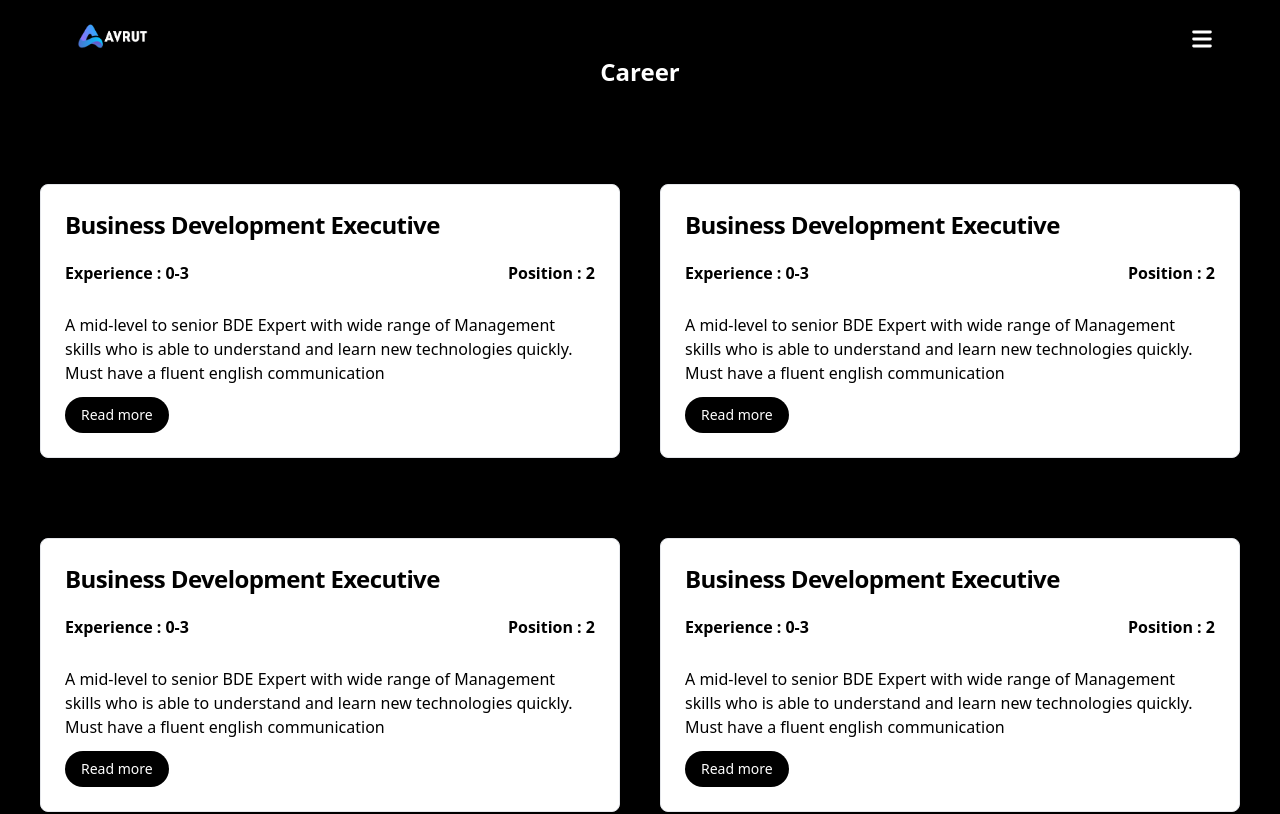
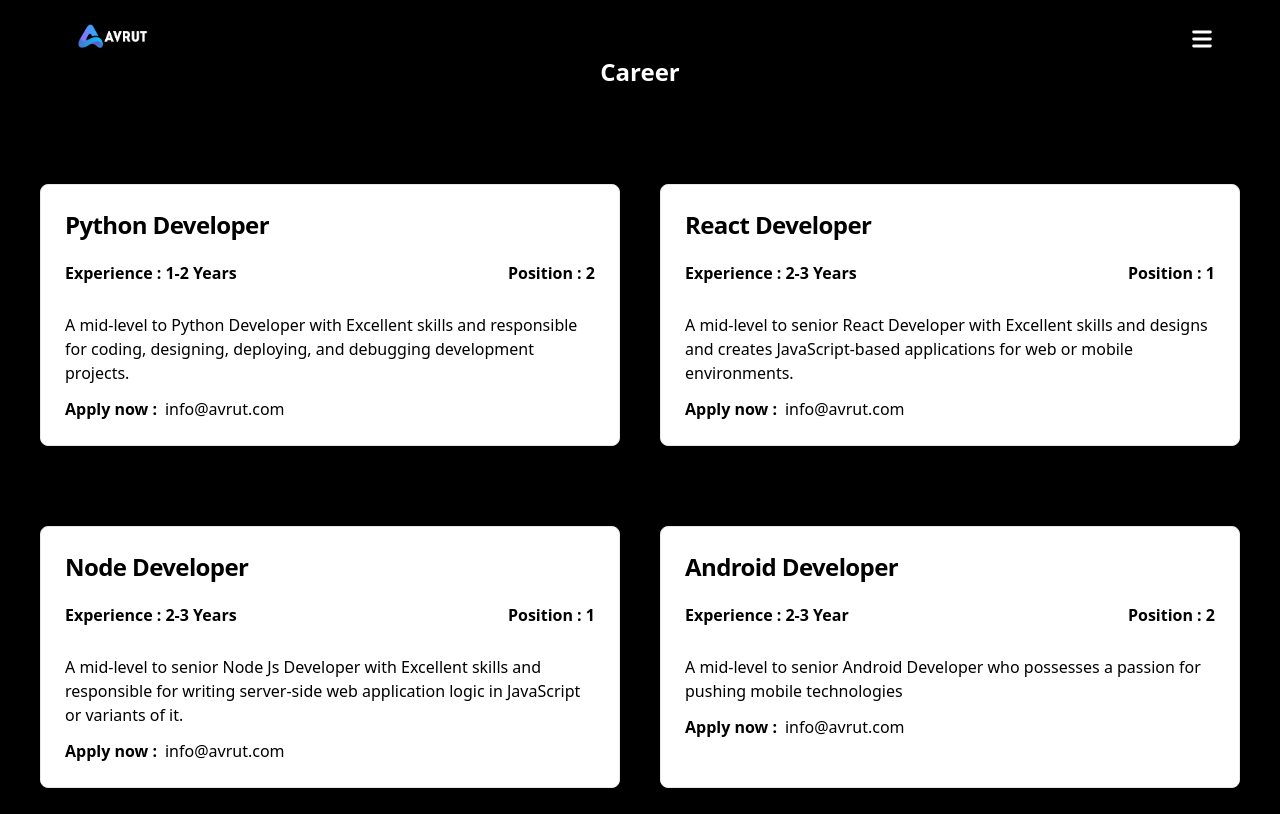
Before and after one commit to DarshitAkbari57/avrut-website, a React (Create React App) app: page /careear in a window 1280 px wide. Shown: the top 814 px of the page. Built offline with nearby package versions, Linux system fonts and the light colour scheme.

Commit message:
changes in career page

```diff
--- a/src/Pages/Career.js
+++ b/src/Pages/Career.js
@@ -3,6 +3,7 @@ import React from 'react';
 import { useEffect } from 'react';
 import Nav from '../components/Nav';
 import Footer from '../components/Footer';
+import { BsChevronDown } from 'react-icons/bs';
 
 function Career() {
 
@@ -12,7 +13,7 @@ function Career() {
 
     return (
         <>
-        <Nav/>
+            <Nav />
             <h1 className='text-center text-2xl font-semibold  py-14 animate__animated animate__fadeInUp'>Career</h1>
             <div className=' px-5 sm:px-5 md:px-10 lg:px-10 xl:px-10 2xl:px-10  animate__animated animate__fadeInUp container mx-auto'>
 
@@ -20,85 +21,109 @@ function Career() {
                 <div className='grid lg:grid-cols-2 gap-10 grid-cols-1 justify-items-center animation   animate__animated animate__flipinX' >
                     <div class="p-6 sm:mt-10 bg-white border border-gray-200 rounded-lg shadow hover:scale-110 ease-in duration-300" data-aos="flip-down">
                         <a >
-                            <h5 class="mb-2 text-2xl font-semibold tracking-tight text-black">Business Development Executive</h5>
+                            <h5 class="mb-2 text-2xl font-semibold tracking-tight text-black">Python Developer</h5>
+                        </a>
+                        <div className='flex justify-between font-semibold py-3 dark:text-black'>
+                            <h3>Experience : 1-2 Years</h3>
+                            <h3>Position : 2</h3>
+                        </div>
+                        <p class="mb-3 my-4 font-normal text-black">A mid-level to Python Developer with Excellent skills and responsible for coding, designing, deploying, and debugging development projects.</p>
+                        {/* <a class="inline-flex items-center px-4 py-2 text-sm font-medium text-center rounded-full text-white bg-black hover:bg-white hover:text-black hover:border-2 border-black transition ">
+                            Apply now <BsChevronDown className='ml-2'/>
+                        </a> */}
+                        <div className='text-black mt-3 flex items-center'>
+                            <div className='font-semibold'>Apply now :</div>
+                            <div className='ml-2  font-medium'> info@avrut.com</div>
+                        </div>
+                    </div>
+                    <div class=" sm:mt-10 p-6 bg-white border border-gray-200 rounded-lg shadow hover:scale-110 ease-in duration-300" data-aos="flip-down">
+                        <a >
+                            <h5 class="mb-2 text-2xl font-semibold tracking-tight text-black">React Developer</h5>
+                        </a>
+                        <div className='flex justify-between font-semibold py-3 dark:text-black'>
+                            <h3>Experience : 2-3 Years</h3>
+                            <h3>Position : 1</h3>
+                        </div>
+                        <p class="mb-3 my-4 font-normal text-black">A mid-level to senior React Developer with Excellent skills and  designs and creates JavaScript-based applications for web or mobile environments.</p>
+                        {/* <a class="inline-flex items-center px-4 py-2 text-sm font-medium text-center rounded-full text-white bg-black hover:bg-white hover:text-black hover:border-2 border-black transition ">
+                            Apply now <BsChevronDown className='ml-2'/>
+                        </a> */}
+                       <div className='text-black mt-3  flex items-center'>
+                            <div className='font-semibold'>Apply now :</div>
+                            <div className='ml-2  font-medium'> info@avrut.com</div>
+                        </div>
+                    </div>
+                    <div class=" p-6 sm:mt-10 bg-white border border-gray-200 rounded-lg shadow hover:scale-110 ease-in duration-300" data-aos="flip-down">
+                        <a >
+                            <h5 class="mb-2 text-2xl font-semibold tracking-tight text-black">Node Developer</h5>
+                        </a>
+                        <div className='flex justify-between font-semibold py-3 dark:text-black'>
+                            <h3>Experience : 2-3 Years</h3>
+                            <h3>Position : 1</h3>
+                        </div>
+                        <p class="mb-3 my-4 font-normal text-black">A mid-level to senior Node Js Developer with Excellent skills and  responsible for writing server-side web application logic in JavaScript or variants of it.</p>
+                        {/* <a class="inline-flex items-center px-4 py-2 text-sm font-medium text-center rounded-full text-white bg-black hover:bg-white hover:text-black hover:border-2 border-black transition ">
+                            Apply now <BsChevronDown className='ml-2'/>
+                        </a> */}
+                       <div className='text-black mt-3  flex items-center'>
+                            <div className='font-semibold'>Apply now :</div>
+                            <div className='ml-2  font-medium'> info@avrut.com</div>
+                        </div>
+                    </div>
+                    <div class=" sm:mt-10 p-6 bg-white border border-gray-200 rounded-lg shadow hover:scale-110 ease-in duration-300" data-aos="flip-down">
+                        <a >
+                            <h5 class="mb-2 text-2xl font-semibold tracking-tight text-black">Android Developer</h5>
+                        </a>
+                        <div className='flex justify-between font-semibold py-3 dark:text-black'>
+                            <h3>Experience : 2-3 Year </h3>
+                            <h3>Position : 2</h3>
+                        </div>
+                        <p class="mb-3 my-4 font-normal text-black">A mid-level to senior Android Developer who possesses a passion for pushing mobile technologies</p>
+                        {/* <a class="inline-flex items-center px-4 py-2 text-sm font-medium text-center rounded-full text-white bg-black hover:bg-white hover:text-black hover:border-2 border-black transition ">
+                            Apply now <BsChevronDown className='ml-2'/>
+                        </a> */}
+                     <div className='text-black mt-3 flex items-center'>
+                            <div className='font-semibold'>Apply now :</div>
+                            <div className='ml-2  font-medium'> info@avrut.com</div>
+                        </div>
+                    </div>
+                    <div class=" p-6 sm:mt-10 bg-white border border-gray-200 rounded-lg shadow hover:scale-110 ease-in duration-300" data-aos="flip-down">
+                        <a >
+                            <h5 class="mb-2 text-2xl font-semibold tracking-tight text-black">Fullstack Developer</h5>
                         </a>
                         <div className='flex justify-between font-semibold py-3 dark:text-black'>
                             <h3>Experience : 0-3</h3>
-                            <h3>Position : 2</h3>
+                            <h3>Position : 3-4 Years</h3>
                         </div>
-                        <p class="mb-3 my-4 font-normal text-black">A mid-level to senior BDE Expert with wide range of Management skills who is able to understand and learn new technologies quickly. Must have a fluent english communication</p>
-                        <a  class="inline-flex items-center px-4 py-2 text-sm font-medium text-center rounded-full text-white bg-black hover:bg-white hover:text-black hover:border-2 border-black transition ">
-                            Read more
-                        </a>
+                        <p class="mb-3 my-4 font-normal text-black">A mid-level to senior Full stack Developer with Excellent skills and Programming constructs, algorithms, and data structures, Advanced data structures, problem-solving, and computer science fundamentals ,Develop software and systems using OOP principles and system design techniques, Build efficient data processing systems with ETL pipelines, big data tech, and cloud services.</p>
+                        {/* <a class="inline-flex items-center px-4 py-2 text-sm font-medium text-center rounded-full text-white bg-black hover:bg-white hover:text-black hover:border-2 border-black transition ">
+                            Apply now <BsChevronDown className='ml-2'/>
+                        </a> */}
+                        <div className='text-black mt-3 flex items-center'>
+                            <div className='font-semibold'>Apply now :</div>
+                            <div className='ml-2  font-medium'> info@avrut.com</div>
+                        </div>
                     </div>
                     <div class=" sm:mt-10 p-6 bg-white border border-gray-200 rounded-lg shadow hover:scale-110 ease-in duration-300" data-aos="flip-down">
                         <a >
-                            <h5 class="mb-2 text-2xl font-semibold tracking-tight text-black">Business Development Executive</h5>
+                            <h5 class="mb-2 text-2xl font-semibold tracking-tight text-black">Frontend Designer</h5>
                         </a>
                         <div className='flex justify-between font-semibold py-3 dark:text-black'>
-                            <h3>Experience : 0-3</h3>
+                            <h3>Experience : 1 - 2 Years</h3>
                             <h3>Position : 2</h3>
                         </div>
-                        <p class="mb-3 my-4 font-normal text-black">A mid-level to senior BDE Expert with wide range of Management skills who is able to understand and learn new technologies quickly. Must have a fluent english communication</p>
-                        <a  class="inline-flex items-center px-4 py-2 text-sm font-medium text-center rounded-full text-white bg-black hover:bg-white hover:text-black hover:border-2 border-black transition ">
-                            Read more
-                        </a>
-                    </div>
-                    <div class=" p-6 sm:mt-10 bg-white border border-gray-200 rounded-lg shadow hover:scale-110 ease-in duration-300" data-aos="flip-down">
-                        <a >
-                            <h5 class="mb-2 text-2xl font-semibold tracking-tight text-black">Business Development Executive</h5>
-                        </a>
-                        <div className='flex justify-between font-semibold py-3 dark:text-black'>
-                            <h3>Experience : 0-3</h3>
-                            <h3>Position : 2</h3>
+                        <p class="mb-3 my-4 font-normal text-black">A mid-level to senior Frontend Developer with Excellent skills and able learn new technologies quickly</p>
+                        {/* <a class="inline-flex items-center px-4 py-2 text-sm font-medium text-center rounded-full text-white bg-black hover:bg-white hover:text-black hover:border-2 border-black transition ">
+                            Apply now <BsChevronDown className='ml-2'/>
+                        </a> */}
+                       <div className='text-black mt-3 flex items-center'>
+                            <div className='font-semibold'>Apply now :</div>
+                            <div className='ml-2  font-medium'> info@avrut.com</div>
                         </div>
-                        <p class="mb-3 my-4 font-normal text-black">A mid-level to senior BDE Expert with wide range of Management skills who is able to understand and learn new technologies quickly. Must have a fluent english communication</p>
-                        <a  class="inline-flex items-center px-4 py-2 text-sm font-medium text-center rounded-full text-white bg-black hover:bg-white hover:text-black hover:border-2 border-black transition ">
-                            Read more
-                        </a>
-                    </div>
-                    <div class=" sm:mt-10 p-6 bg-white border border-gray-200 rounded-lg shadow hover:scale-110 ease-in duration-300" data-aos="flip-down">
-                        <a >
-                            <h5 class="mb-2 text-2xl font-semibold tracking-tight text-black">Business Development Executive</h5>
-                        </a>
-                        <div className='flex justify-between font-semibold py-3 dark:text-black'>
-                            <h3>Experience : 0-3</h3>
-                            <h3>Position : 2</h3>
-                        </div>
-                        <p class="mb-3 my-4 font-normal text-black">A mid-level to senior BDE Expert with wide range of Management skills who is able to understand and learn new technologies quickly. Must have a fluent english communication</p>
-                        <a  class="inline-flex items-center px-4 py-2 text-sm font-medium text-center rounded-full text-white bg-black hover:bg-white hover:text-black hover:border-2 border-black transition ">
-                            Read more
-                        </a>
-                    </div>
-                    <div class=" p-6 sm:mt-10 bg-white border border-gray-200 rounded-lg shadow hover:scale-110 ease-in duration-300" data-aos="flip-down">
-                        <a >
-                            <h5 class="mb-2 text-2xl font-semibold tracking-tight text-black">Business Development Executive</h5>
-                        </a>
-                        <div className='flex justify-between font-semibold py-3 dark:text-black'>
-                            <h3>Experience : 0-3</h3>
-                            <h3>Position : 2</h3>
-                        </div>
-                        <p class="mb-3 my-4 font-normal text-black">A mid-level to senior BDE Expert with wide range of Management skills who is able to understand and learn new technologies quickly. Must have a fluent english communication</p>
-                        <a  class="inline-flex items-center px-4 py-2 text-sm font-medium text-center rounded-full text-white bg-black hover:bg-white hover:text-black hover:border-2 border-black transition ">
-                            Read more
-                        </a>
-                    </div>
-                    <div class=" sm:mt-10 p-6 bg-white border border-gray-200 rounded-lg shadow hover:scale-110 ease-in duration-300" data-aos="flip-down">
-                        <a >
-                            <h5 class="mb-2 text-2xl font-semibold tracking-tight text-black">Business Development Executive</h5>
-                        </a>
-                        <div className='flex justify-between font-semibold py-3 dark:text-black'>
-                            <h3>Experience : 0-3</h3>
-                            <h3>Position : 2</h3>
-                        </div>
-                        <p class="mb-3 my-4 font-normal text-black">A mid-level to senior BDE Expert with wide range of Management skills who is able to understand and learn new technologies quickly. Must have a fluent english communication</p>
-                        <a  class="inline-flex items-center px-4 py-2 text-sm font-medium text-center rounded-full text-white bg-black hover:bg-white hover:text-black hover:border-2 border-black transition ">
-                            Read more
-                        </a>
                     </div>
                 </div>
             </div>
-        <Footer/>
+            <Footer />
         </>
     )
 }
```
